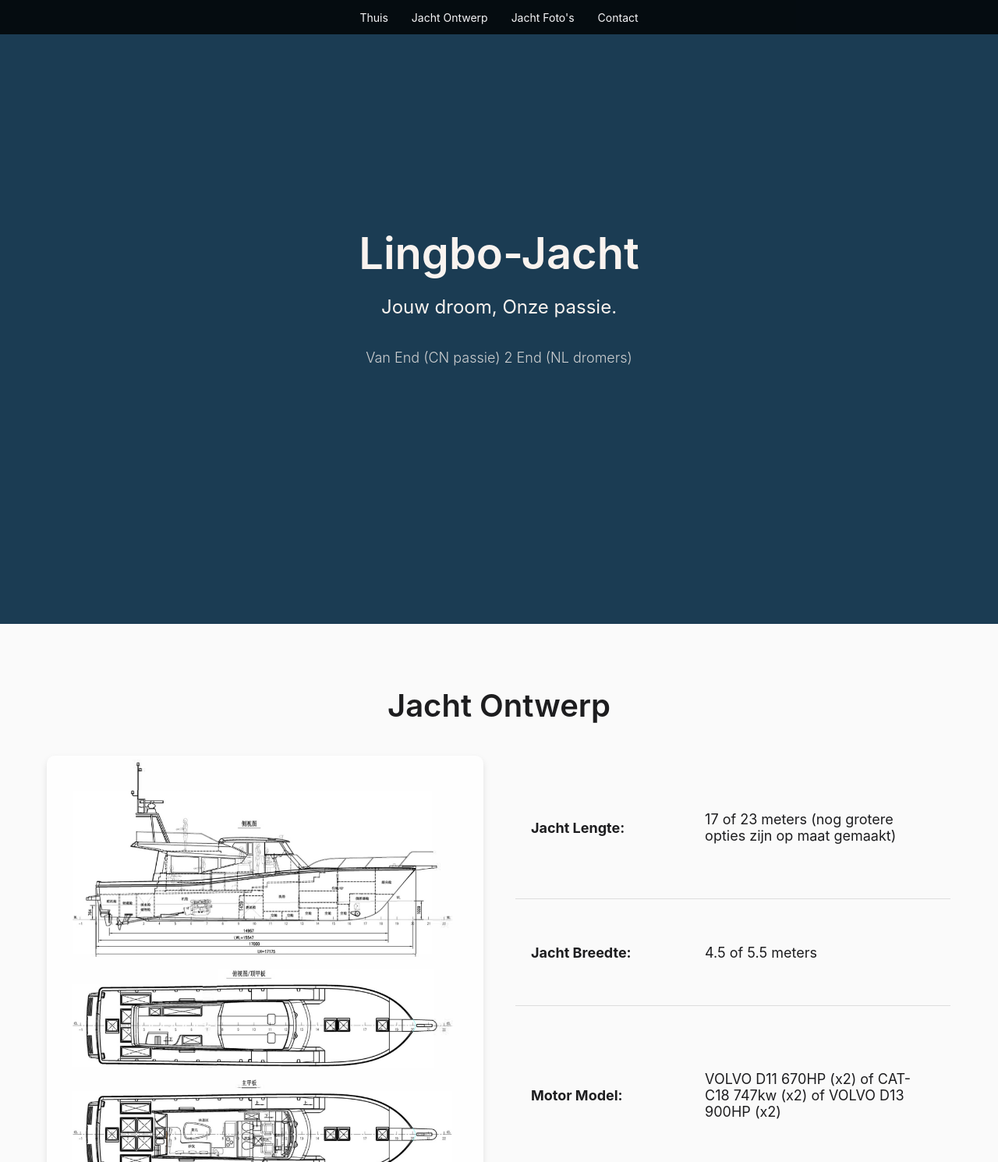
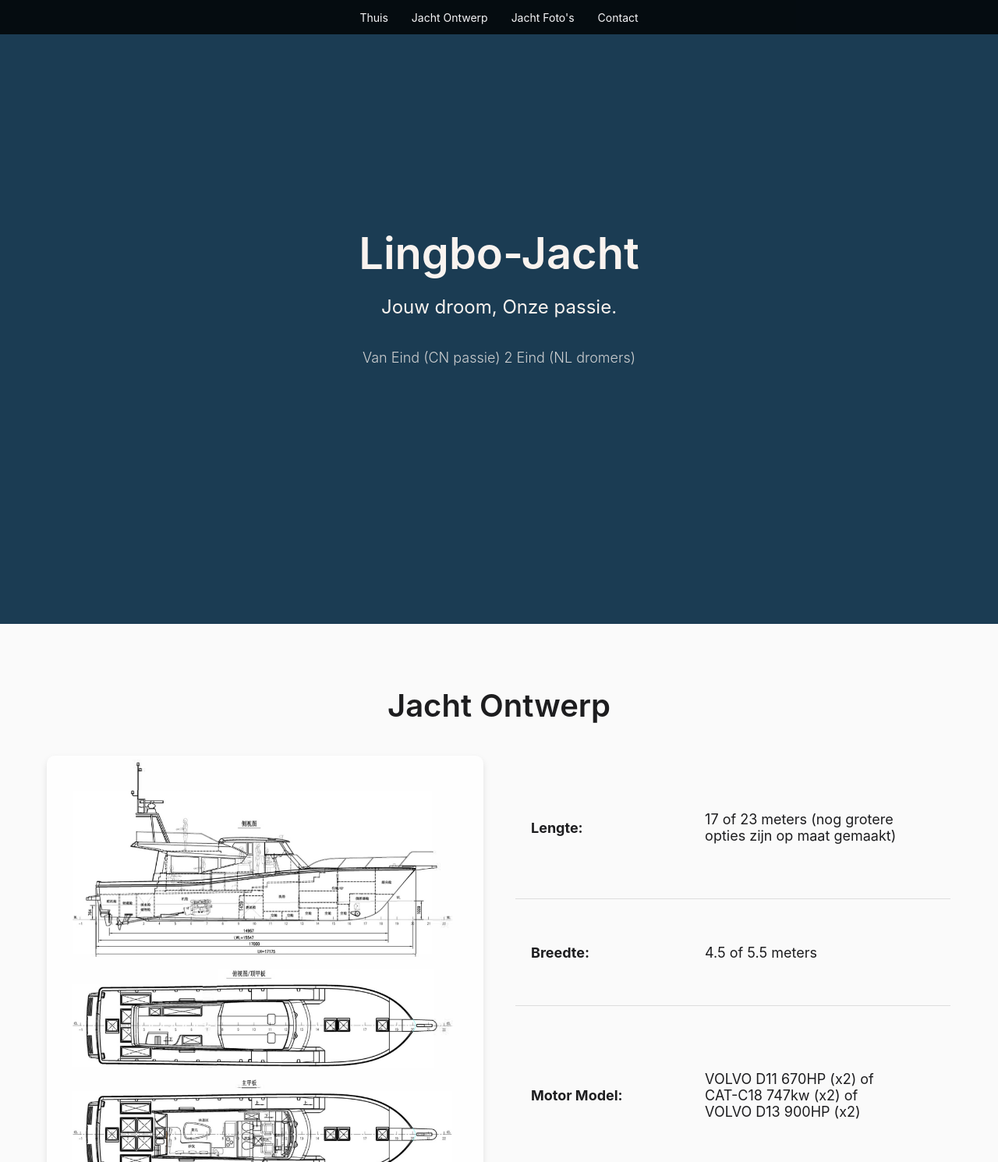
Before and after one commit to Binman/lingbo_jacht_nl.github.io, a plain HTML site: page index.html in a window 1280 px wide. Shown: the top 1490 px of the page at 78% size. Drawn offline with Linux system fonts and the light colour scheme.

Commit message:
Add files via upload

```diff
--- a/index.html
+++ b/index.html
@@ -406,7 +406,7 @@
     <section class="hero" id="home">
         <h1>Lingbo-Jacht</h1>
         <p>Jouw droom, Onze passie.</p>
-        <p class="subtitle">Van End (CN passie) 2 End (NL dromers)</p>
+        <p class="subtitle">Van Eind (CN passie) 2 Eind (NL dromers)</p>
     </section>
 
     <section class="jacht-design" id="design">
@@ -418,16 +418,18 @@
             <div class="design-table">
                 <table>
                     <tr>
-                        <td>Jacht Lengte:</td>
+                        <td>Lengte:</td>
                         <td>17 of 23 meters (nog grotere opties zijn op maat gemaakt)</td>
                     </tr>
                     <tr>
-                        <td>Jacht Breedte:</td>
+                        <td>Breedte:</td>
                         <td>4.5 of 5.5 meters</td>
                     </tr>
                     <tr>
                         <td>Motor Model:</td>
-                        <td>VOLVO D11 670HP (x2) of CAT-C18 747kw (x2) of VOLVO D13 900HP (x2)</td>
+                        <td>VOLVO D11 670HP (x2) of<br>
+                            CAT-C18 747kw (x2) of<br>
+                            VOLVO D13 900HP (x2)</td>
                     </tr>
                 </table>
             </div>
```
